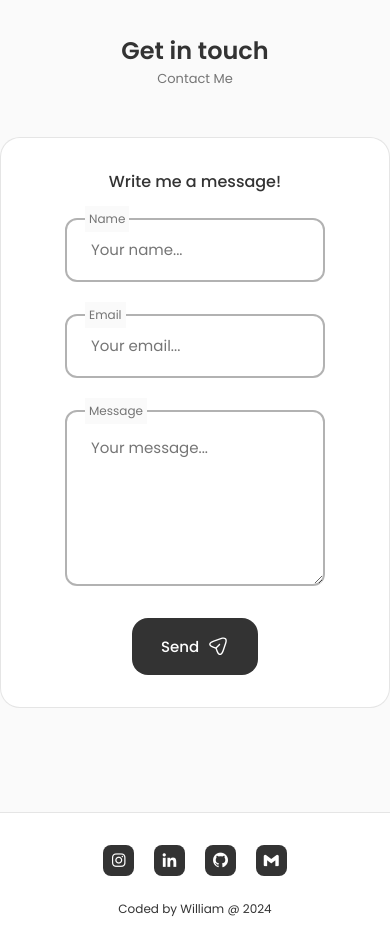
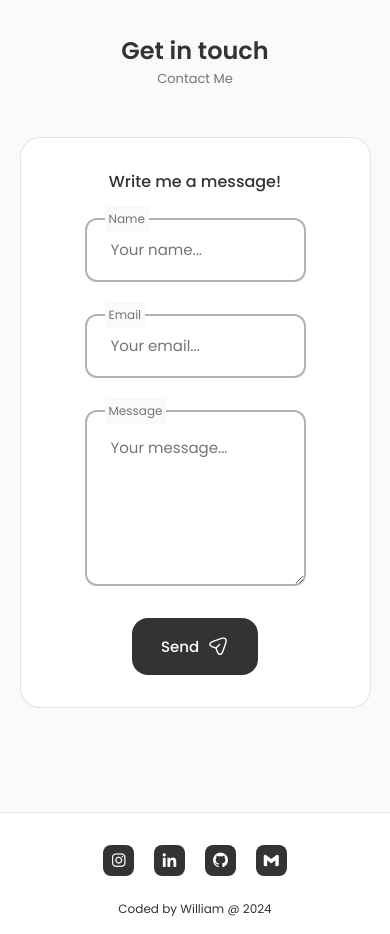
Before and after one commit to wiledw/portfolio, a React (Vite) app: page / in a window 390 px wide. Shown: the part 2280-3214 px from the top of the page. Built offline with nearby package versions, Linux system fonts and the light colour scheme.

Commit message:
edit: contact container for smaller device

```diff
--- a/src/components/Contact/contact.css
+++ b/src/components/Contact/contact.css
@@ -59,3 +59,9 @@
     justify-content: center;
     align-items: center;
 }
+
+@media screen and (max-width: 768px) {
+    .contact__container {
+        width: 90%;
+    }
+}
```
